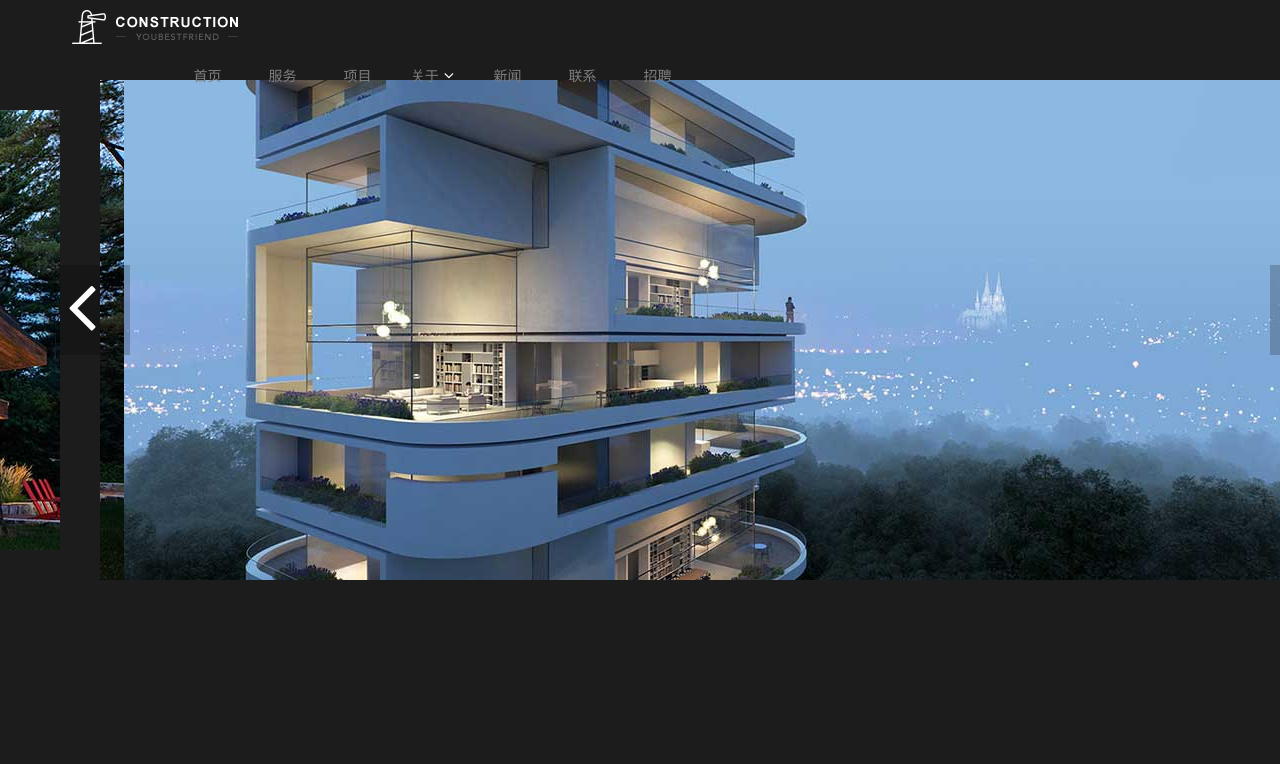
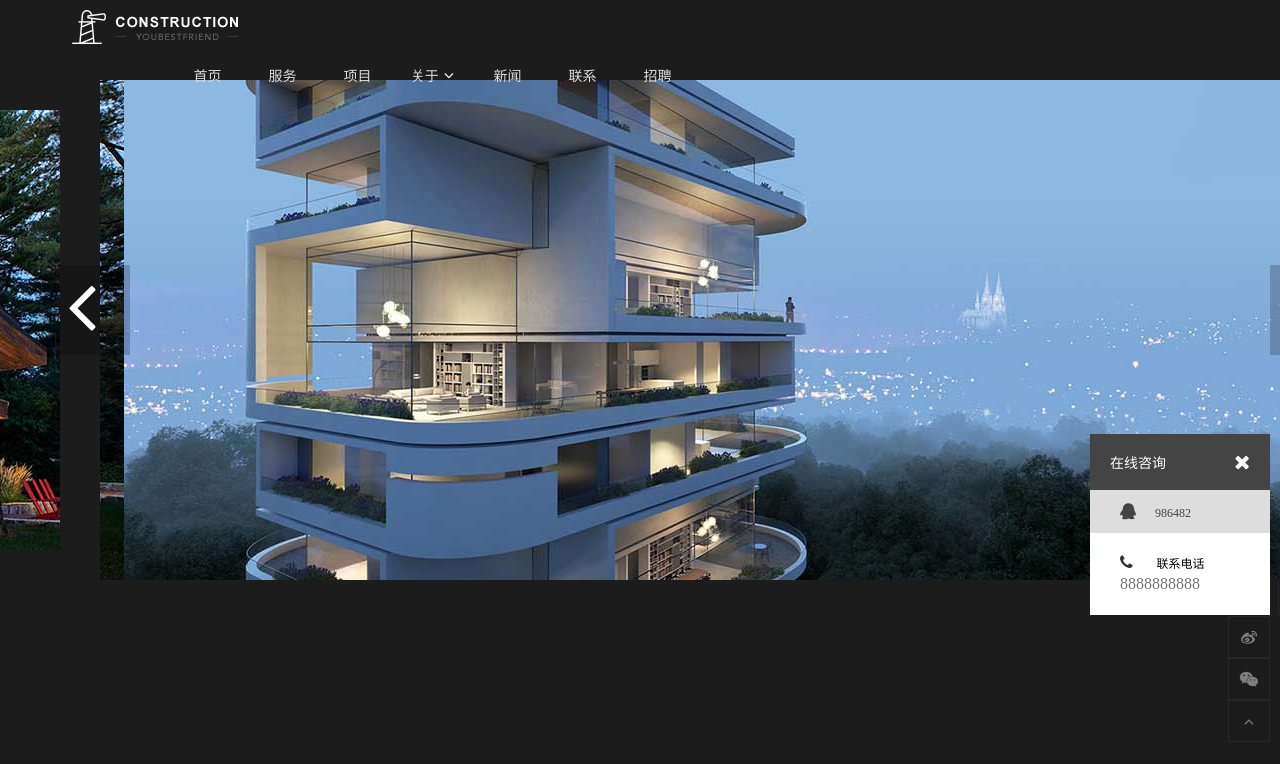
Before and after one commit to fengluyao/TeamWork, a plain HTML site: page TeamWork/public/index.html in a window 1280 px wide. Shown: the top 764 px of the page. Drawn offline with Linux system fonts and the light colour scheme.

Commit message:
10/26 20:59

```diff
--- a/TeamWork/public/css/index.css
+++ b/TeamWork/public/css/index.css
@@ -41,7 +41,7 @@ body{
 }
 .header>.nav>ul>li>a{
     font-size: 14px;
-    color: #7f7f7f;
+    color: #ddd;
     text-decoration: none;
 }
 .header>.nav>ul>li:hover{
@@ -51,7 +51,7 @@ body{
     color: #fff;
 }
 .fa{
-    color: #7f7f7f;
+    color: #ddd;
 }
 .nav>ul>li:nth-child(4):hover .fa{
     color: #fff;
@@ -1424,3 +1424,90 @@ canvas{
     transition: all .2s;
     backface-visibility: hidden;
 }
+
+
+.fixed{
+    width: 42px;
+    height: 166px;
+    position: fixed;
+    bottom: 60px;
+    right: 10px;
+    background: #1c1c1c;
+}
+.fixed a{
+    display: block;
+    width: 42px;
+    height: 42px;
+    border: 1px solid #282828;
+    text-align: center;
+    line-height: 42px;
+}
+.fixed a i{
+    color: #7f7f7f;
+    transition: all 0.3s ease;
+}
+.fixed a:hover i{
+    color: #fff;
+}
+.message{
+    position: relative;
+    transition: all 0.7s ease-out;
+}
+.message_big{
+    width: 180px;
+    height: 181px;
+    position: fixed;
+    bottom: 185px;
+    right: 10px;
+    z-index: 999;
+    background: #fff;
+    right: -200px;
+    transition: all 0.7s ease-out;
+}
+.message_big .top{
+    width: 100%;
+    height: 56px;
+    background-color: #444;
+    padding: 18px 20px 0 20px;
+    font-size: 14px;
+    color: #fff;
+}
+.message_big .top i{
+    float: right;
+    margin-top: 0;
+    font-size: 20px;
+    cursor: pointer;
+}
+.message_big .middle{
+    display: block;
+    width: 100%;
+    height: 43px;
+    background: #ddd;
+    padding: 5px 20px 0 30px;
+    text-decoration: none;
+}
+.message_big .middle i{
+    color: #444;
+}
+.message_big .middle span{
+    font-size: 12px;
+    margin-left: 15px;
+    color: #444;
+}
+.message_big .bottom{
+    width: 100%;
+    height: 82px;
+    padding: 13px 20px 0 30px;
+}
+.message_big .bottom .bottom_top i{
+    color: #333;
+}
+.message_big .bottom .bottom_top span{
+    font-size: 12px;
+    margin-left: 20px;
+}
+.message_big .bottom p{
+    margin-top: 3px;
+    font-size: 16px;
+    color: #777;
+}
--- a/TeamWork/public/index.html
+++ b/TeamWork/public/index.html
@@ -8,7 +8,7 @@
     <link rel="stylesheet" href="./css/index.css">
     <link rel="stylesheet" href="./font-awesome-4.7.0/css/font-awesome.css">
     <link rel="stylesheet" href="./css/swiper.css">
-    <script src="./js/jquery-1.11.3.js"></script>
+
     <style type="text/css">
         /*滚动条整体部分,必须要设置*/
         body::-webkit-scrollbar{
@@ -482,28 +482,28 @@
                     <ul class="content-list">
                         <li>
                             <p class="number">
-                                <span>1912</span>
+                                <span id="num1">1912</span>
                                 <span>年</span>
                             </p>
                             <p class="title">成立</p>
                         </li>
                         <li>
                             <p class="number">
-                                <span>299</span>
+                                <span id="num2">299</span>
                                 <span>+</span>
                             </p>
                             <p class="title">服务</p>
                         </li>
                             <li>
                             <p class="number">
-                                <span>999</span>
+                                <span id="num3">999</span>
                                 <span>+</span>
                             </p>
                             <p class="title">项目</p>
                         </li>
                         <li>
                                 <p class="number">
-                                <span>2016</span>
+                                <span id="num4">2016</span>
                                 <span>+</span>
                             </p>
                             <p class="title">客户</p>
@@ -834,11 +834,90 @@
         </div>
     </div>
 
+    <div class="fixed">
+        <a href="javascript:void(0);" class="message" id="message">
+            <i class="fa fa-comments-o"></i>
+        </a>
+        <a href="javascript:void(0);" class="weibo">
+            <i class="fa fa-weibo"></i>
+        </a>
+        <a href="javascript:void(0);" class="weixin">
+            <i class="fa fa-weixin"></i>
+        </a>
+        <a href="javascript:void(0);" class="up">
+            <i class="fa fa-angle-up"></i>
+        </a>
+    </div>
+    <div class="message_big" id="message_big">
+        <div class="top">
+            <span>在线咨询</span>
+            <i class="fa fa-close" id="close"></i>
+        </div>
+        <a href="javascript:void(0);" class="middle">
+            <i class="fa fa-qq"></i>
+            <span>986482</span>
+        </a>
+        <div class="bottom">
+            <div class="bottom_top">
+                <i class="fa fa-phone"></i>
+                <span>联系电话</span>
+            </div>
+            <p>8888888888</p>
+        </div>
+    </div>
+
+
+    <script src="./js/jquery-1.11.3.js"></script>
     <script src="./js/swiper.js"></script>
     <script src="./particles.min.js"></script>
     <script src="./js/index.js"></script>
     <script src="./js/lib/stats.js"></script>
+    <script src="./layer-v3.1.1/layer/layer.js"></script>
 
-
+    <script>
+            /*function addNum(){
+                var num1 = 0;
+              var t = setInterval(function(){
+              if(num1<=1912)
+              num1 += 10;
+              if(num1 > 1912){
+                  num1 = 1912;
+                  clearInterval(t);
+              }
+              $("#num1").html(num1);
+              },1);
+              var num2 = 0;
+              var t = setInterval(function(){
+              if(num2<=299)
+              num2 += 2;
+              if(num2 > 299){
+                  num2 = 299;
+                  clearInterval(t);
+              }
+              $("#num2").html(num2);
+              },1);
+              var num3 = 0;
+              var t = setInterval(function(){
+              if(num3<=999)
+              num3 += 5;
+              if(num3 > 999){
+                  num3 = 999;
+                  clearInterval(t);
+              }
+              $("#num3").html(num3);
+              },1);
+              var num4 = 0;
+              var t = setInterval(function(){
+              if(num4<=2016){
+                  num4 += 12;
+              }
+              if(num4 > 2016){
+                  num4 = 2016;
+                  clearInterval(t);
+              }
+              $("#num4").html(num4);
+              },1);
+              }*/
+    </script>
 </body>
 </html>
--- a/TeamWork/public/js/index.js
+++ b/TeamWork/public/js/index.js
@@ -329,9 +329,9 @@ $("#btn").click(function(){
 
 
 //鼠标滚轮事件
-var d=0;
+var d = 0;
 window.onscroll=function(){
-  if(d==0){
+  if(d == 0){
     var t = document.documentElement.scrollTop||document.body.scrollTop;
     //服务部分
     var elem = $("#service");
@@ -465,12 +465,10 @@ window.onscroll=function(){
       $("#contactform").attr("class","contactform fade_right in_right")
     }
     if(t<4900){
-      $("#contactform").attr("class","contactform fade_right")
+      $("#contactform").attr("class","contactform fade_right");
     }
   }
 }
-
-
 
 //
   $(".container_category a").hover(//给目标元素绑定hover事件
@@ -689,8 +687,44 @@ function moved(e,bool){
 
 
 window.onload = function(){
-  $("#lunbo").attr("class","lunbo fade in");
+  $("#lunbo").attr("class","lunbo fade in");message();
 }
+//隐藏小的信息，显示大的信息
+function message(){
+  $("#message").css("right","-50px");
+  $("#message_big").css("right","10px");
+  unScroll()
+}
+//屏蔽滚动条
+function unScroll() {
+  var top = $(document).scrollTop();
+  $(document).on('scroll.unable',function (e) {
+      $(document).scrollTop(top);
+  })
+}
+//去除屏蔽滚动条
+function removeUnScroll() {
+  $(document).unbind("scroll.unable");
+}
+
+
+$("#message").click(function(){
+  message();
+})
+
+//隐藏大的信息，显示小的信息
+function removeMessage(){
+  $("#message").css("right","0");
+  $("#message_big").css("right","-200px");
+  removeUnScroll();
+}
+
+$("#close").click(function(){
+  removeMessage();
+  setTimeout(function(){
+    message();
+  },10000);
+})
 
 
 
```
Also changed, not shown: TeamWork/public/js/text.js (added, +19 -0 lines).
